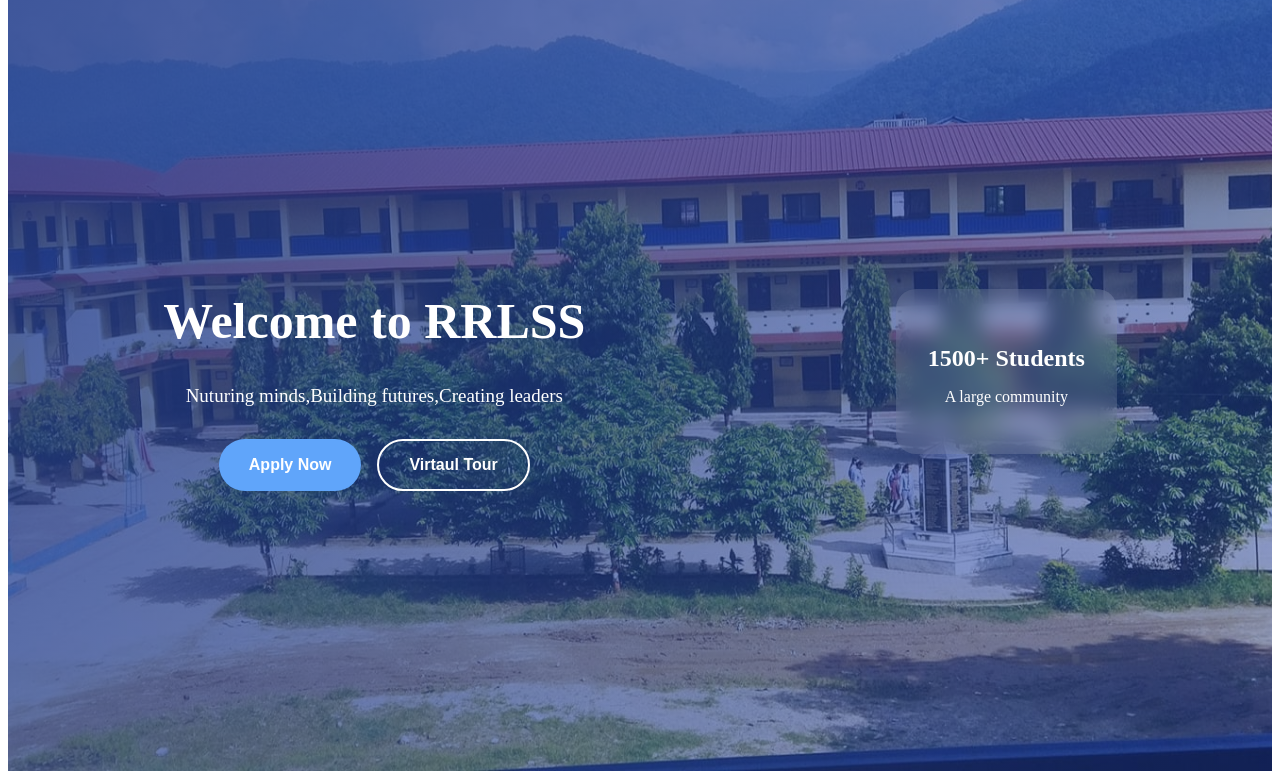
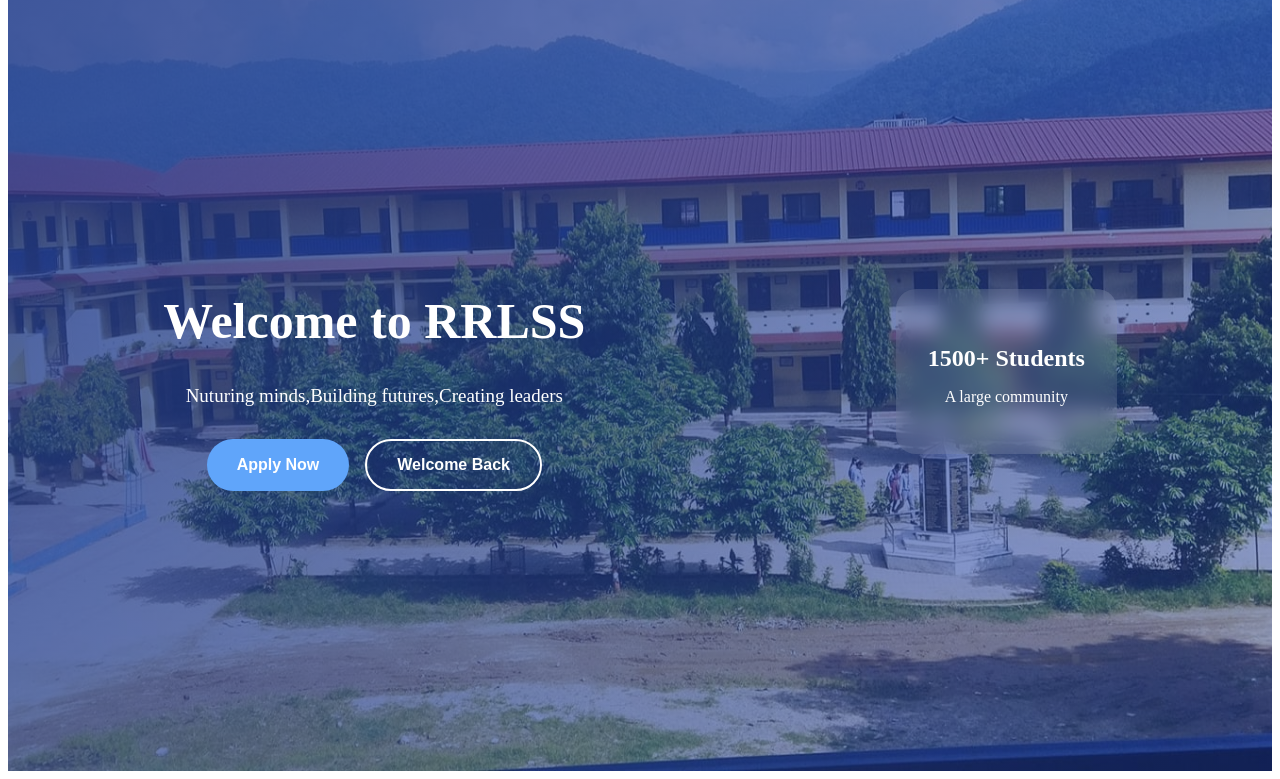
Before and after one commit to Rojit23/Rojit_Bhujel, a plain HTML site: page index2.html in a window 1280 px wide. Shown: the part 99-878 px from the top of the page. Drawn offline with Linux system fonts and the light colour scheme.

Commit message:
fix: upadated

```diff
--- a/index2.html
+++ b/index2.html
@@ -44,7 +44,7 @@
     <p class="hero-subtitle">Nuturing minds,Building futures,Creating leaders</p>
     <div class="hero-buttons">
         <button id="change" onclick="change()" class="btn btn-primary">Apply Now</button>
-        <button class="btn btn-secondary">Virtaul Tour</button>
+        <button class="btn btn-secondary">Welcome Back</button>
     </div>
 </div>
 <div class="hero-image">
```
